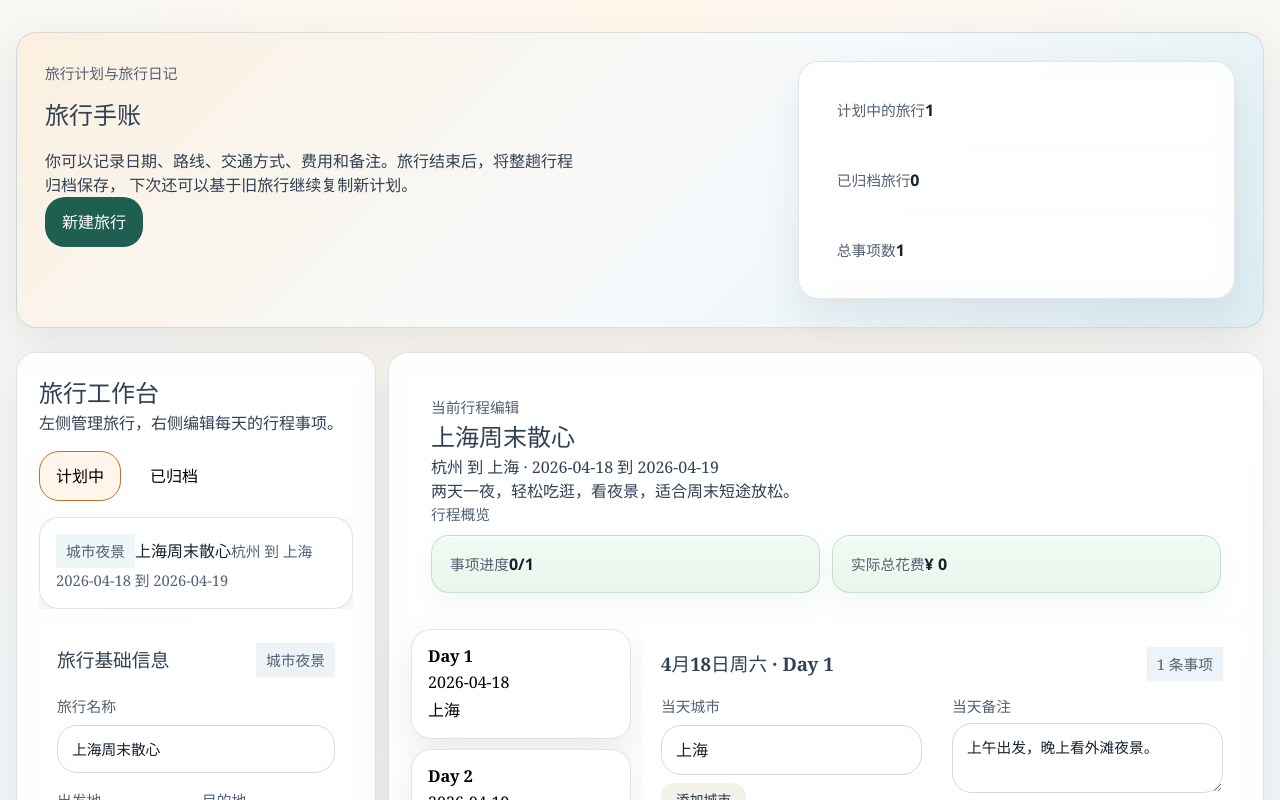
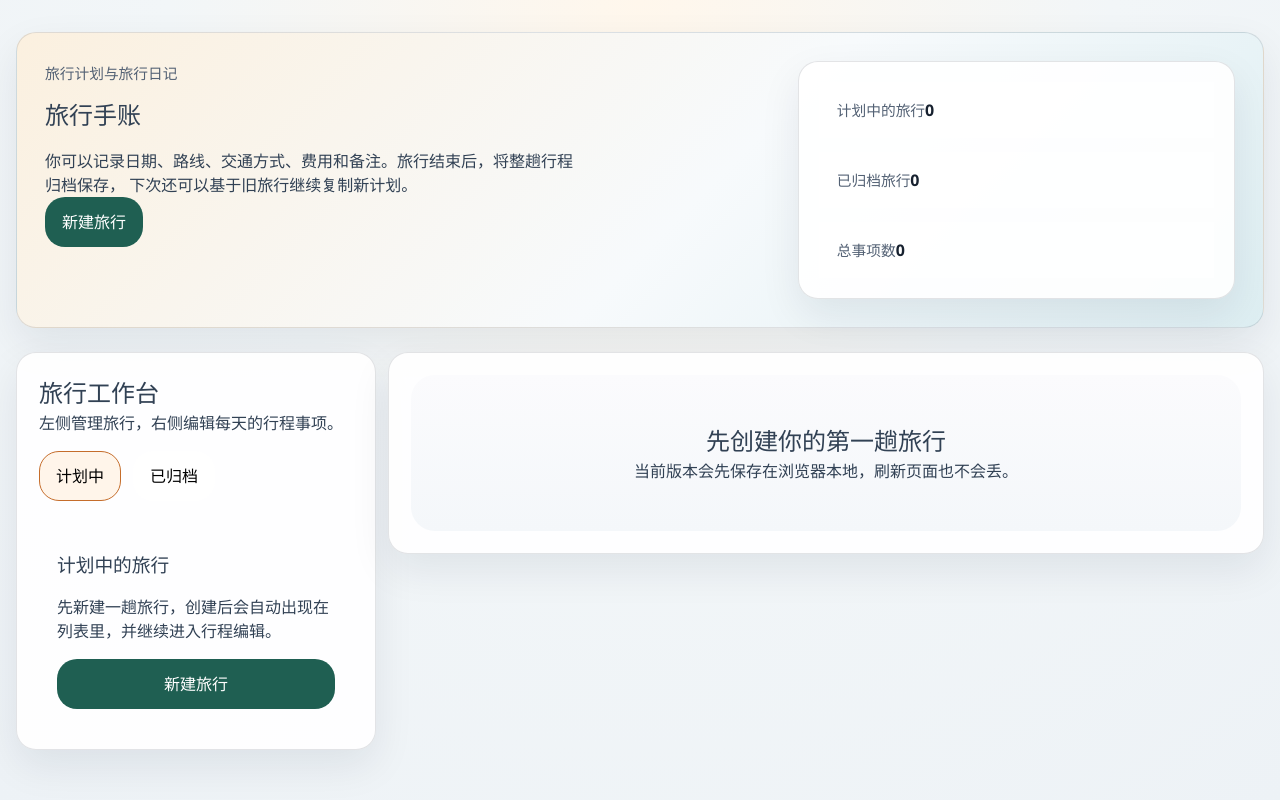
Before and after one commit to renaissance0721/travel-plan, a React (Vite) app: page / in a window 1280 px wide. Shown: the top 800 px of the page. Built offline with nearby package versions, Linux system fonts and the light colour scheme.

Commit message:
Update App.tsx

```diff
--- a/src/App.tsx
+++ b/src/App.tsx
@@ -115,51 +115,6 @@ const toTripForm = (trip: Trip): TripForm => ({
   cover: trip.cover,
   summary: trip.summary,
 })
-
-const sampleTrips = (): Trip[] => [
-  {
-    id: createId(),
-    title: '上海周末散心',
-    departure: '杭州',
-    destination: '上海',
-    startDate: '2026-04-18',
-    endDate: '2026-04-19',
-    cover: '城市夜景',
-    summary: '两天一夜，轻松吃逛，看夜景，适合周末短途放松。',
-    status: 'planning',
-    createdAt: new Date().toISOString(),
-    days: [
-      {
-        id: createId(),
-        date: '2026-04-18',
-        cities: ['上海'],
-        note: '上午出发，晚上看外滩夜景。',
-        items: [
-          {
-            id: createId(),
-            title: '乘高铁前往虹桥',
-            startTime: '08:30',
-            endTime: '09:45',
-            from: '杭州东站',
-            to: '上海虹桥站',
-            transportMode: 'train',
-            actualCost: '',
-            category: 'transport',
-            notes: '提前半小时到站更从容。',
-            progress: 'todo',
-          },
-        ],
-      },
-      {
-        id: createId(),
-        date: '2026-04-19',
-        cities: ['上海'],
-        note: '白天自由活动，晚上返程。',
-        items: [],
-      },
-    ],
-  },
-]
 
 function App() {
   const [trips, setTrips] = useState<Trip[]>(() => loadTrips())
@@ -918,14 +873,37 @@ function JournalView({
 
 function loadTrips() {
   const raw = window.localStorage.getItem(STORAGE_KEY)
-  if (!raw) return sampleTrips()
+  if (!raw) return []
   try {
     const parsed = JSON.parse(raw) as Trip[]
     const normalized = normalizeTrips(parsed)
-    return normalized.length > 0 ? normalized : sampleTrips()
+    return normalized.filter((trip) => !isBuiltInSampleTrip(trip))
   } catch {
-    return sampleTrips()
+    return []
   }
+}
+
+function isBuiltInSampleTrip(trip: Trip) {
+  return (
+    trip.title === '上海周末散心' &&
+    trip.departure === '杭州' &&
+    trip.destination === '上海' &&
+    trip.startDate === '2026-04-18' &&
+    trip.endDate === '2026-04-19' &&
+    trip.cover === '城市夜景' &&
+    trip.summary === '两天一夜，轻松吃逛，看夜景，适合周末短途放松。' &&
+    trip.status === 'planning' &&
+    trip.days.length === 2 &&
+    trip.days[0]?.date === '2026-04-18' &&
+    trip.days[0]?.cities.join('|') === '上海' &&
+    trip.days[0]?.note === '上午出发，晚上看外滩夜景。' &&
+    trip.days[0]?.items.length === 1 &&
+    trip.days[0]?.items[0]?.title === '乘高铁前往虹桥' &&
+    trip.days[1]?.date === '2026-04-19' &&
+    trip.days[1]?.cities.join('|') === '上海' &&
+    trip.days[1]?.note === '白天自由活动，晚上返程。' &&
+    trip.days[1]?.items.length === 0
+  )
 }
 
 function buildTripDays(startDate: string, endDate: string, existingDays: TripDay[] = []) {
```
